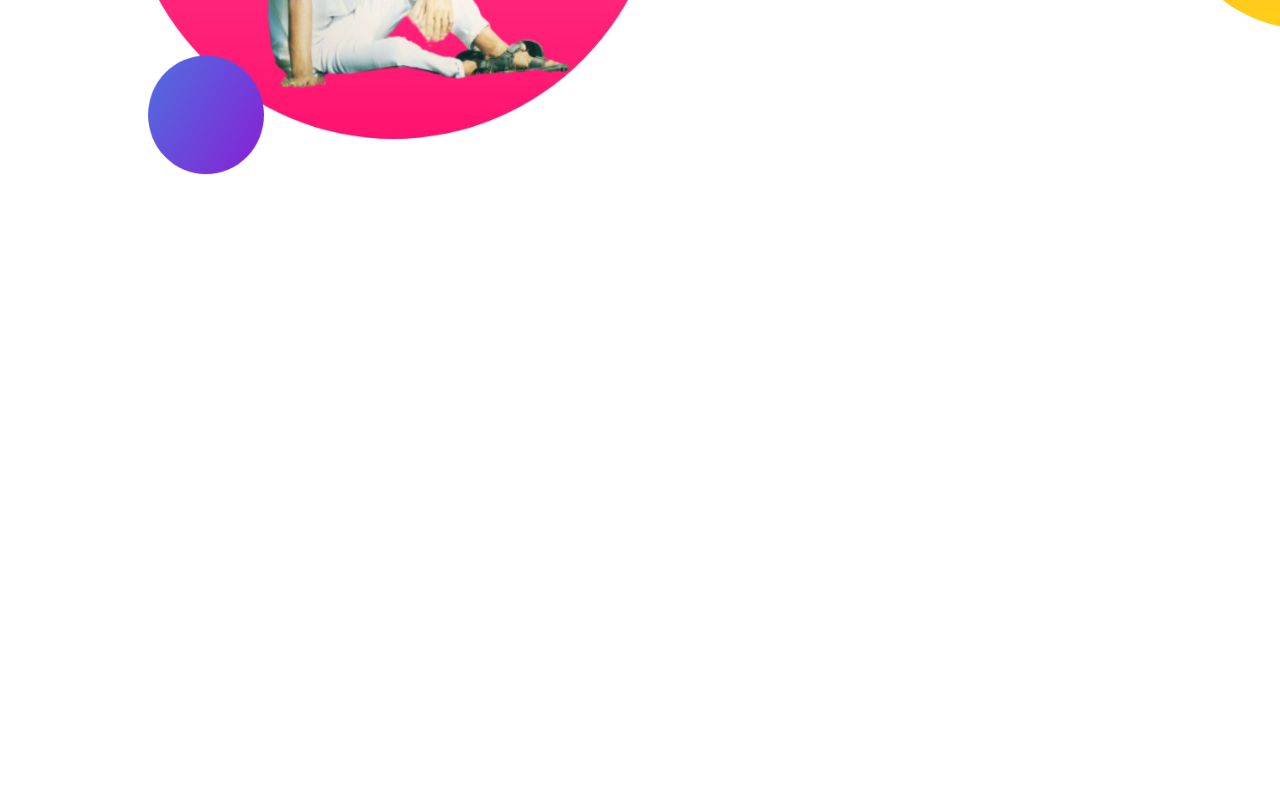
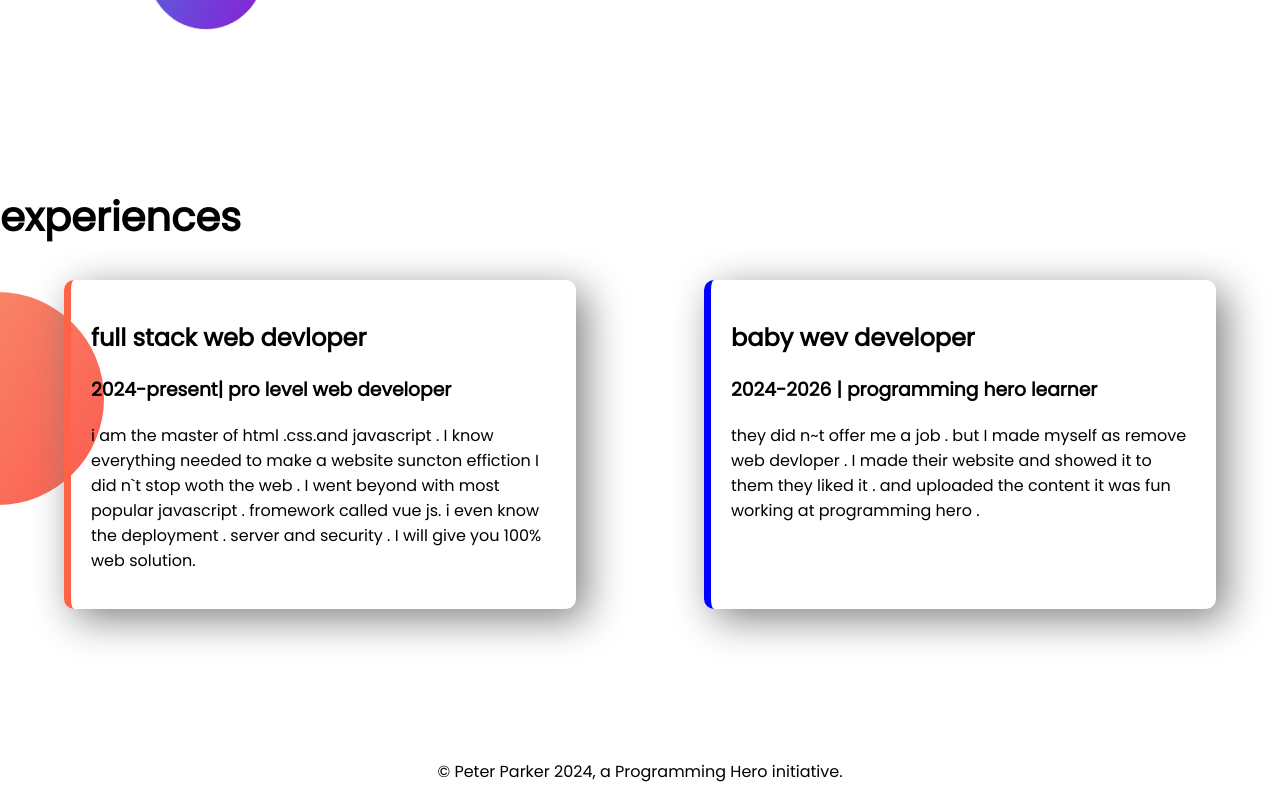
Before and after one commit to 01615152906/developer-portfolio, a plain HTML site: page index.html in a window 1280 px wide. Shown: the part 1458-2258 px from the top of the page. Before the commit the page ends 1790 px from the top, so only its background shows below. Drawn offline with Linux system fonts and the light colour scheme.

Commit message:
styled border and added footer

```diff
--- a/index.html
+++ b/index.html
@@ -12,7 +12,7 @@
     <link rel="stylesheet" href="style.css">
 </head>
 <body>
-  <section class="top-banner">
+  <section class="top-banner flexible-container">
     <div class="half-width">
 
         <h1>welcome to</h1>
@@ -33,7 +33,7 @@
 
   </section>
 
-  <section class=" dream-big">
+  <section class=" dream-big  flexible-container">
     <div class="half-width">
         <img src="my-bg2.png" alt="">
     </div>
@@ -57,5 +57,30 @@
 
         </section>
 
+        <section class="experience-area ">
+            <h1>experiences</h1>
+
+            <div class="flexible-container">
+                <div id="full-stack-developer" class="experience-item">
+                    <h2>full stack web devloper</h2>
+
+                    <h3 class="love">2024-present| pro level web developer</h3>
+                    <p>i am  the master  of html .css.and javascript . I know everything needed to make a website suncton effiction I did n`t stop woth the web . I went beyond with most popular javascript . fromework called vue js. i even know the deployment . server and security . I will give you 100% web solution.</p>
+                </div>
+
+                <div id="baby-web-developer" class="experience-item">
+                    <h2>baby wev developer</h2>
+                    <h3 class="love">2024-2026 | programming hero learner </h3>
+                    <p>they did n~t offer me a job . but I made myself as remove web devloper . I made their website and showed it to them they liked it . and uploaded the content it   was fun  working at programming hero .</p>
+
+                </div>
+            </div>
+        </section>
+
+
 </body>
+
+<footer>
+    <p>© Peter Parker 2024, a Programming Hero initiative.</p>
+</footer>
 </html>
--- a/style.css
+++ b/style.css
@@ -6,12 +6,17 @@ body{
 h1{
     font-size: 50px;
 
+    }
+
+    h1{
+        font-size: 40px;
+    }
 }
 
 .love{
     color: orange;
 }
-section{
+ .flexible-container{
     display: flex;
     margin-bottom: 150px;
 }
@@ -50,3 +55,28 @@ background-repeat: no-repeat;
     background-position: right;
 
 }
+.experience-item{
+    box-shadow:10px 10px 40px grey;
+    width: 40%;
+    margin-left: 5%;
+    margin-right: 5%;
+    padding: 20px;
+    border-radius: 10px;
+
+
+}
+.experience-area {
+    background-image:url(images/exp-bg.png) ;
+    background-repeat: no-repeat;
+    background-position: left;
+}
+
+#full-stack-developer{
+    border-left: 7px solid tomato;
+}
+#baby-web-developer{
+    border-left: 7px solid blue;
+}
+footer p{
+    text-align: center;
+}
```
